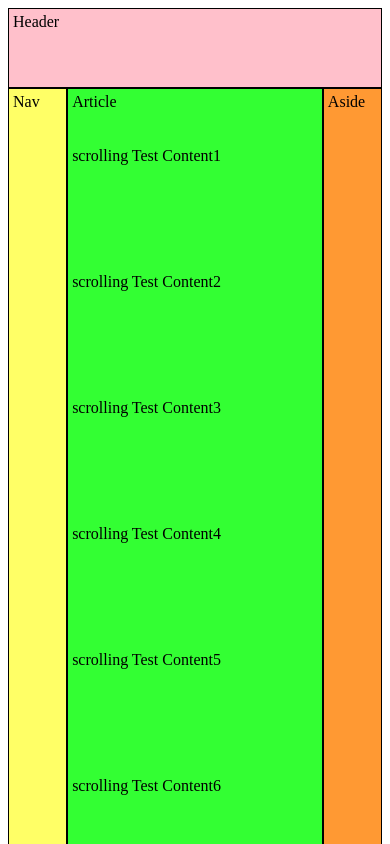
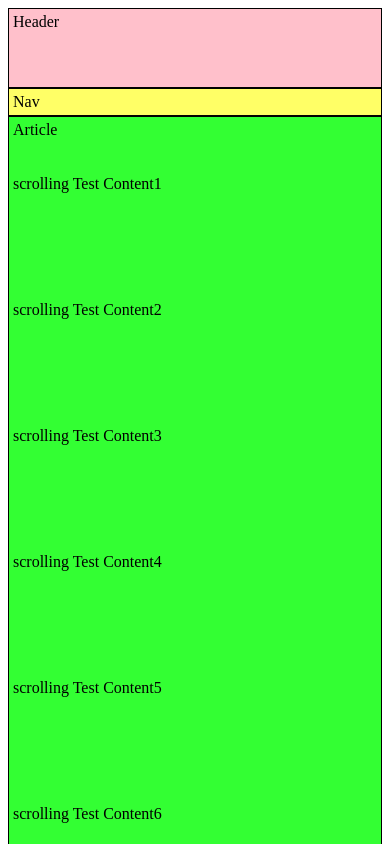
Before and after one commit to kumaran-is/flex-holygrail-layout, an Angular app: page / in a window 390 px wide. Shown: the top 844 px of the page. Built offline with nearby package versions, Linux system fonts and the light colour scheme.

Commit message:
fixed layout

```diff
--- a/src/app/app.component.html
+++ b/src/app/app.component.html
@@ -1,7 +1,6 @@
 <div class="container" >
   <header role="heading" >Header</header>
     <main role="main" >
-      <nav role="navigation" >Nav</nav>
       <section class="content">
         Article
         <br><br><br>scrolling Test Content1<br><br><br><br>
@@ -17,6 +16,7 @@
         <br><br><br>scrolling Test Content11<br><br><br><br>
         <br><br><br>scrolling Test Content12<br><br><br><br>
       </section>
+      <nav role="navigation" >Nav</nav>
       <aside role="complementary" >Aside</aside>
     </main>
   <footer role="contentinfo" >Footer</footer>
--- a/src/app/app.component.scss
+++ b/src/app/app.component.scss
@@ -72,10 +72,21 @@ footer {
 
 /* middle section of main content, width is 5 times greater than 2 side sections - aside & nave sections*/
 .content {
-  flex: 5;
+  flex: 5 0 auto;
 }
 
 /* side sections of main content - aside & nave sections*/
 aside, nav {
-  flex: 1;
+  flex: 1 0 auto;
 }
+
+nav {
+  order: -1;
+}
+
+
+@media (max-width: 700px) {
+  main{
+    flex-direction: column;
+  }
+}
```
Lines whose indentation alone changed are shown as unchanged.
